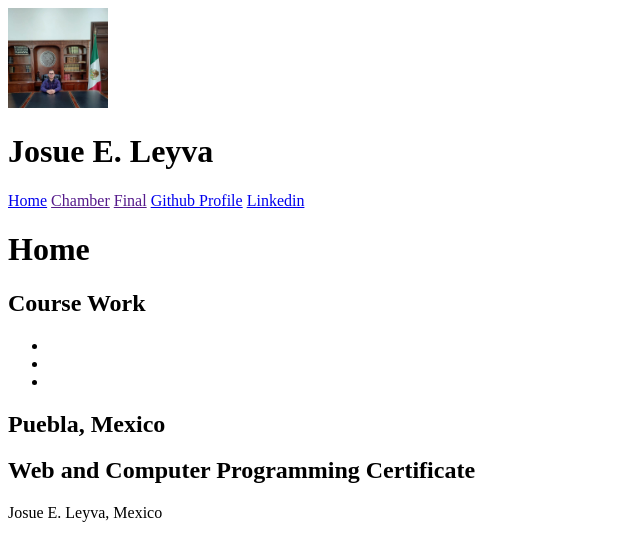
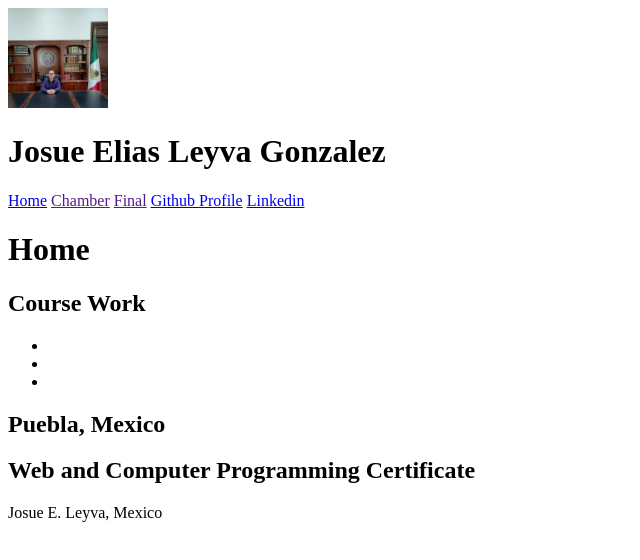
Before and after one commit to josueliasl/wdd231, a plain HTML site: page index.html in a window 1280 px wide. Shown: the whole page, without its empty margins (0-640 px from the left). Drawn offline with Linux system fonts and the light colour scheme.

Commit message:
h1 change

```diff
--- a/index.html
+++ b/index.html
@@ -13,7 +13,7 @@
 <body>
     <header>
         <span><img src="images/me-course.jpg" width="100"></span>
-        <h1>Josue E. Leyva</h1>
+        <h1>Josue Elias Leyva Gonzalez</h1>
     </header>
     <nav>
         <a href="index.html">Home</a>
```
